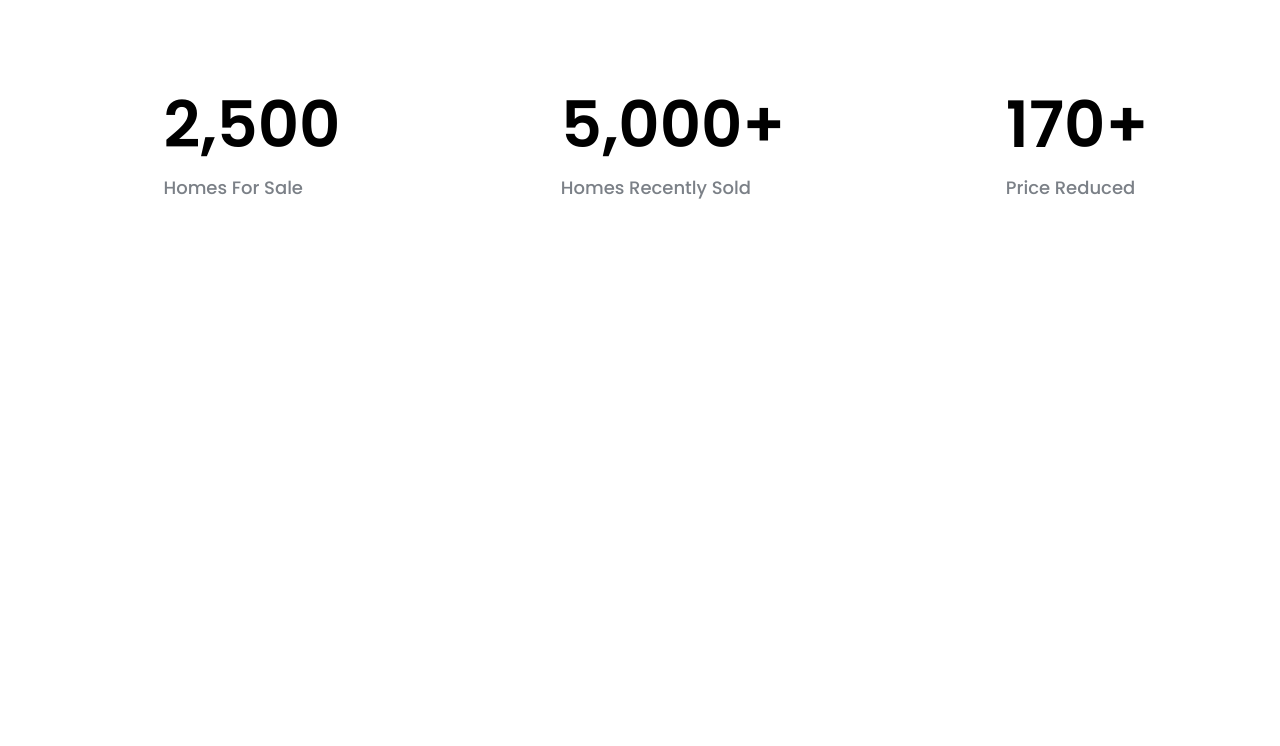
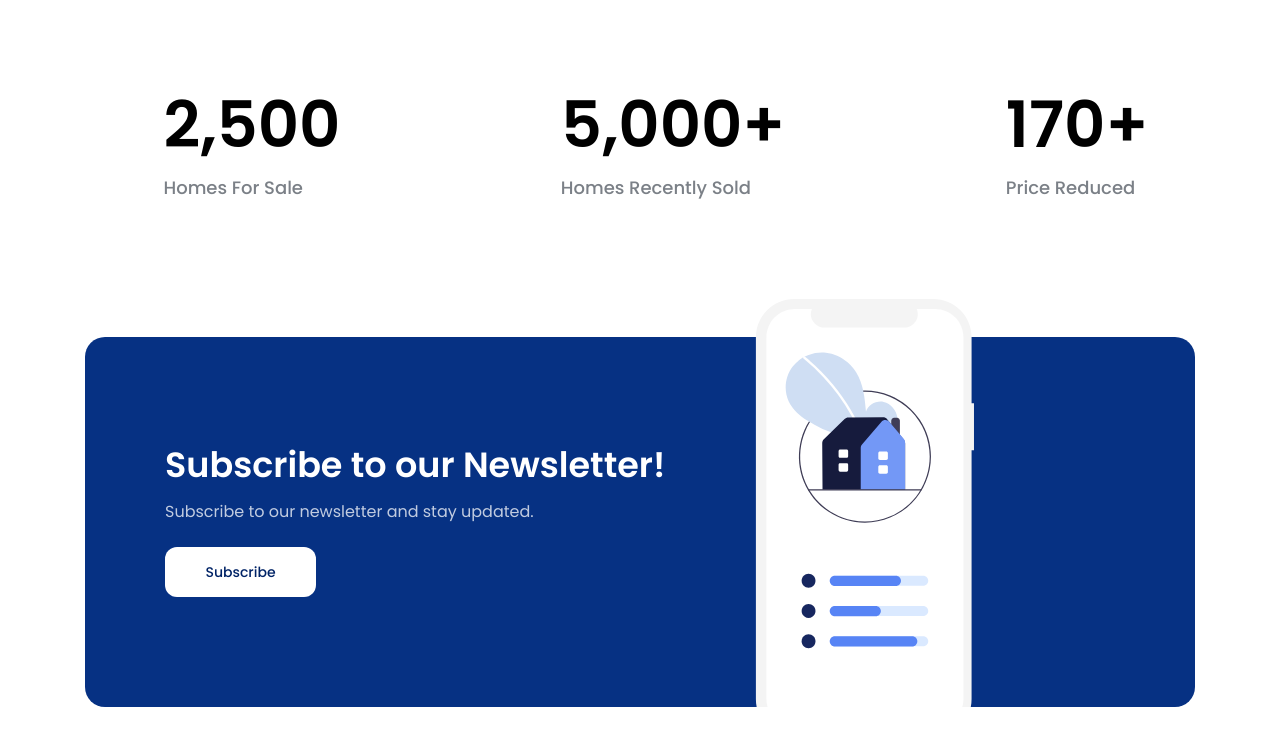
Before and after one commit to khoapnaGH/f8-project-01, a plain HTML site: page index.html in a window 1280 px wide. Shown: the part 3196-3942 px from the top of the page. Drawn offline with Linux system fonts and the light colour scheme.

Commit message:
done subscription

```diff
--- a/assets/css/styles.css
+++ b/assets/css/styles.css
@@ -499,3 +499,53 @@ a {
   font-size: 18px;
   color: #7b8087;
 }
+
+/* Subscription */
+.subscription {
+  margin-top: 51px;
+  padding-top: 39px;
+}
+
+.subscription .body {
+  display: flex;
+  position: relative;
+  align-items: center;
+  width: 100%;
+  height: 370px;
+  background: #063183;
+  border-radius: 20px;
+}
+
+.subscription .body .info {
+  padding: 0px 80px;
+  width: 671px;
+}
+
+.subscription .info .sub-title {
+  font-weight: 600;
+  font-size: 3.5rem;
+  line-height: 1;
+  color: #ffffff;
+}
+
+.subscription .info .desc {
+  margin-top: 15px;
+  font-weight: 400;
+  font-size: 1.6rem;
+  line-height: 1.88;
+  color: #ffffff;
+  opacity: 0.75;
+}
+
+.subscription .info .btn {
+  margin-top: 20px;
+  background-color: #fff;
+  min-width: 151px;
+  color: #002366;
+}
+
+.subscription .body .image {
+  position: absolute;
+  bottom: 0;
+  right: 221px;
+}
--- a/index.html
+++ b/index.html
@@ -384,6 +384,26 @@
           </div>
         </div>
       </div>
+
+      <!-- Subscription -->
+      <div class="subscription">
+        <div class="content">
+          <div class="body">
+            <div class="info">
+              <h2 class="sub-title line-clamp">Subscribe to our Newsletter!</h2>
+              <p class="desc line-clamp" style="--line-clamp: 3">
+                Subscribe to our newsletter and stay updated.
+              </p>
+              <a href="#!" class="btn">Subscribe</a>
+            </div>
+            <img
+              src="./assets/img/newsletter.svg"
+              alt="Subscribe to our Newsletter!"
+              class="image"
+            />
+          </div>
+        </div>
+      </div>
     </main>
   </body>
 </html>
```
Also changed, not shown: assets/img/newsletter.svg (added).
